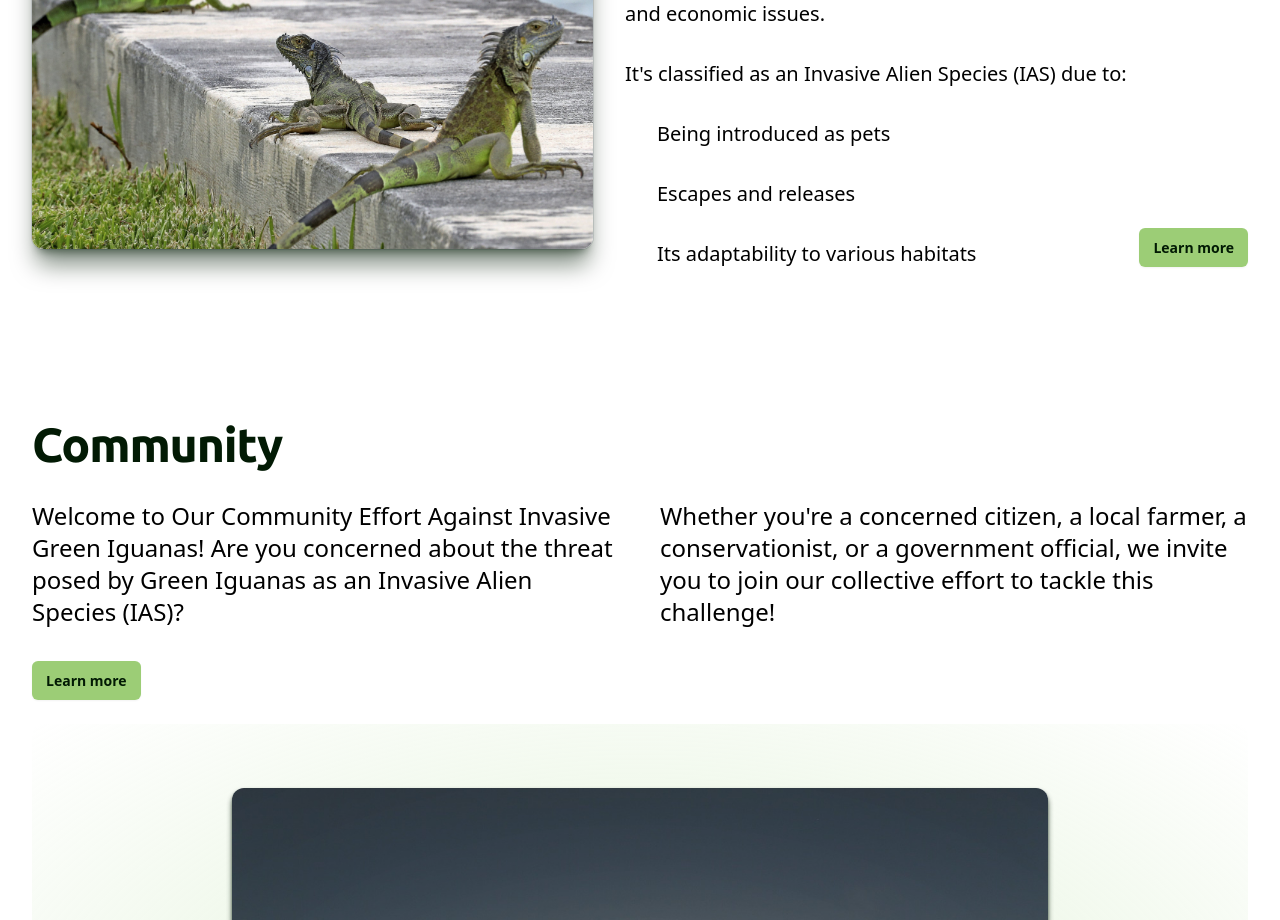
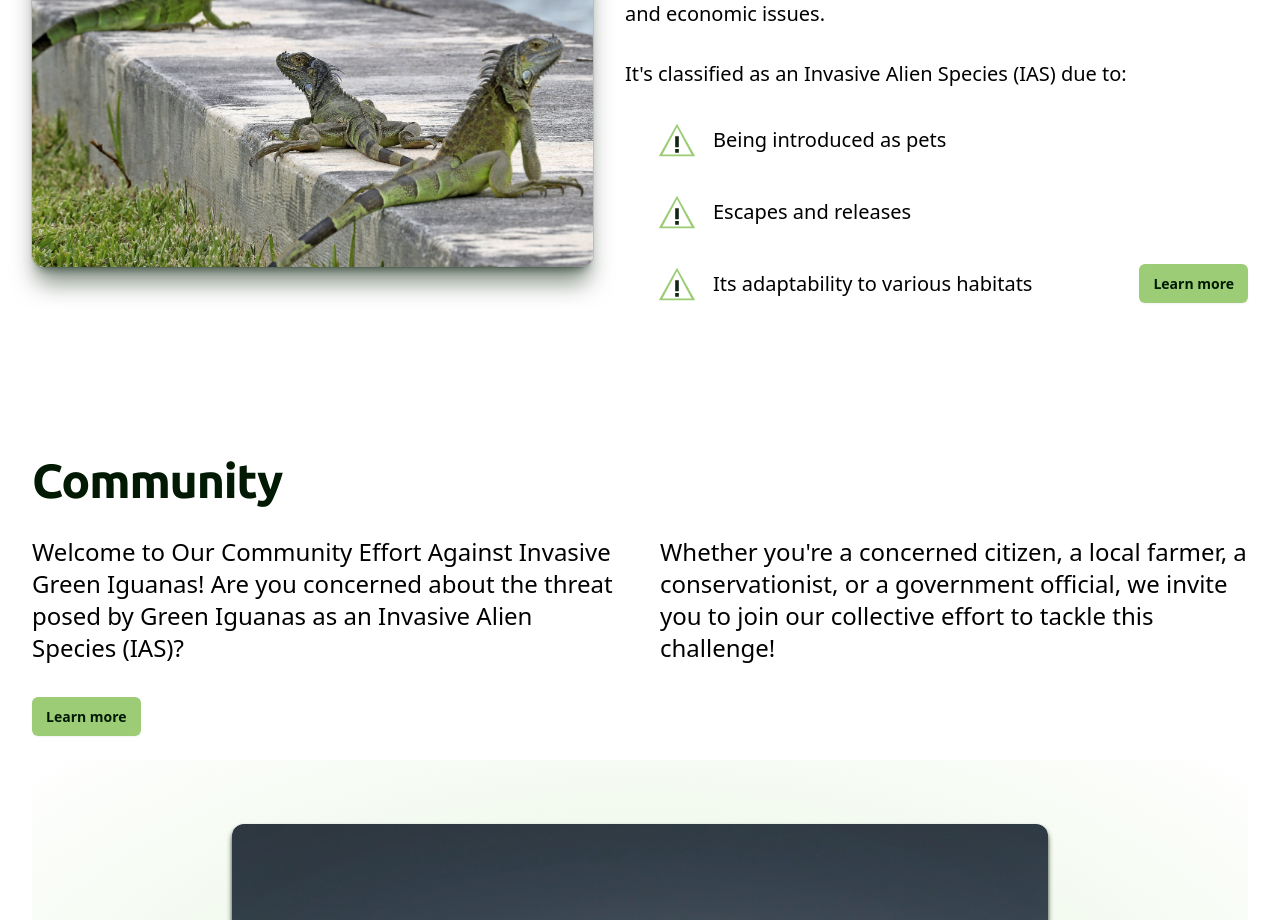
Before and after one commit to Ed-TheVisionMaker/green-ig-ias-network, a Next.js app: page / in a window 1280 px wide. Shown: the part 1200-2120 px from the top of the page. Built offline with nearby package versions, Linux system fonts and the light colour scheme; a web font is replaced by a local one.

Commit message:
style: added svg to invasive species hero section

```diff
--- a/components/CollaborateHero/index.tsx
+++ b/components/CollaborateHero/index.tsx
@@ -1,6 +1,6 @@
 import React from 'react';
 import Container from '@/components/Container';
-import IdeaLightbulb, { Collaborate, ShareKnowledge } from '@/utils/svgs';
+import { IdeaLightbulb, Collaborate, ShareKnowledge } from '@/utils/svgs';
 
 const CollaborateHero = () => {
   return (
--- a/components/InvasiveSpeciesHero/index.tsx
+++ b/components/InvasiveSpeciesHero/index.tsx
@@ -1,5 +1,5 @@
 import Container from '@/components/Container';
-
+import { IdeaLightbulb, Warning } from '@/utils/svgs';
 export default function InvasiveSpeciesHero() {
   return (
     <Container>
@@ -33,14 +33,33 @@ export default function InvasiveSpeciesHero() {
                   </p>
                   <p className='mt-8'>
                     It's classified as an Invasive Alien Species (IAS) due to:
-                    <ul className='ml-8'>
-                      <li className='mt-8'>Being introduced as pets</li>
-                      <li className='mt-8'>Escapes and releases </li>
-                      <li className='mt-8'>
-                        Its adaptability to various habitats
-                      </li>
-                    </ul>
                   </p>
+                  <ul className='ml-8'>
+                    <li className='flex items-center mt-8'>
+                      <span>
+                        {Warning({
+                          className: 'h-10 w-10 mr-4',
+                        })}
+                      </span>
+                      Being introduced as pets
+                    </li>
+                    <li className='flex items-center mt-8'>
+                      <span>
+                        {Warning({
+                          className: 'h-10 w-10 mr-4',
+                        })}
+                      </span>
+                      Escapes and releases{' '}
+                    </li>
+                    <li className='flex items-center mt-8'>
+                      <span>
+                        {Warning({
+                          className: 'h-10 w-10 mr-4',
+                        })}
+                      </span>
+                      Its adaptability to various habitats
+                    </li>
+                  </ul>
                 </div>
                 <div className='absolute right-0 bottom-2 mt-10 '>
                   <a
--- a/utils/svgs.tsx
+++ b/utils/svgs.tsx
@@ -88,7 +88,7 @@ export function Collaborate(props: SVGProps<SVGSVGElement>) {
   );
 }
 
-export default function IdeaLightbulb(props: SVGProps<SVGSVGElement>) {
+export function IdeaLightbulb(props: SVGProps<SVGSVGElement>) {
   return (
     <svg
       width='512'
@@ -170,13 +170,15 @@ export function Warning(props: SVGProps<SVGSVGElement>) {
       >
         <path
           d='M11 1032.362l-10 18h20zm0 2l8 15H3z'
-          fill='#ffc35a'
+          // triangle
+          fill='#9CCD76'
           fillOpacity={1}
           transform='translate(0 -1030.362)'
         />
         <path
           d='M10 1046.362h2v2h-2zM10 1045.362h2v-6h-2z'
-          fill='#373737'
+          // exclamation mark
+          fill='#021A04'
           fillOpacity={0.94117647}
           transform='translate(0 -1030.362)'
         />
```
